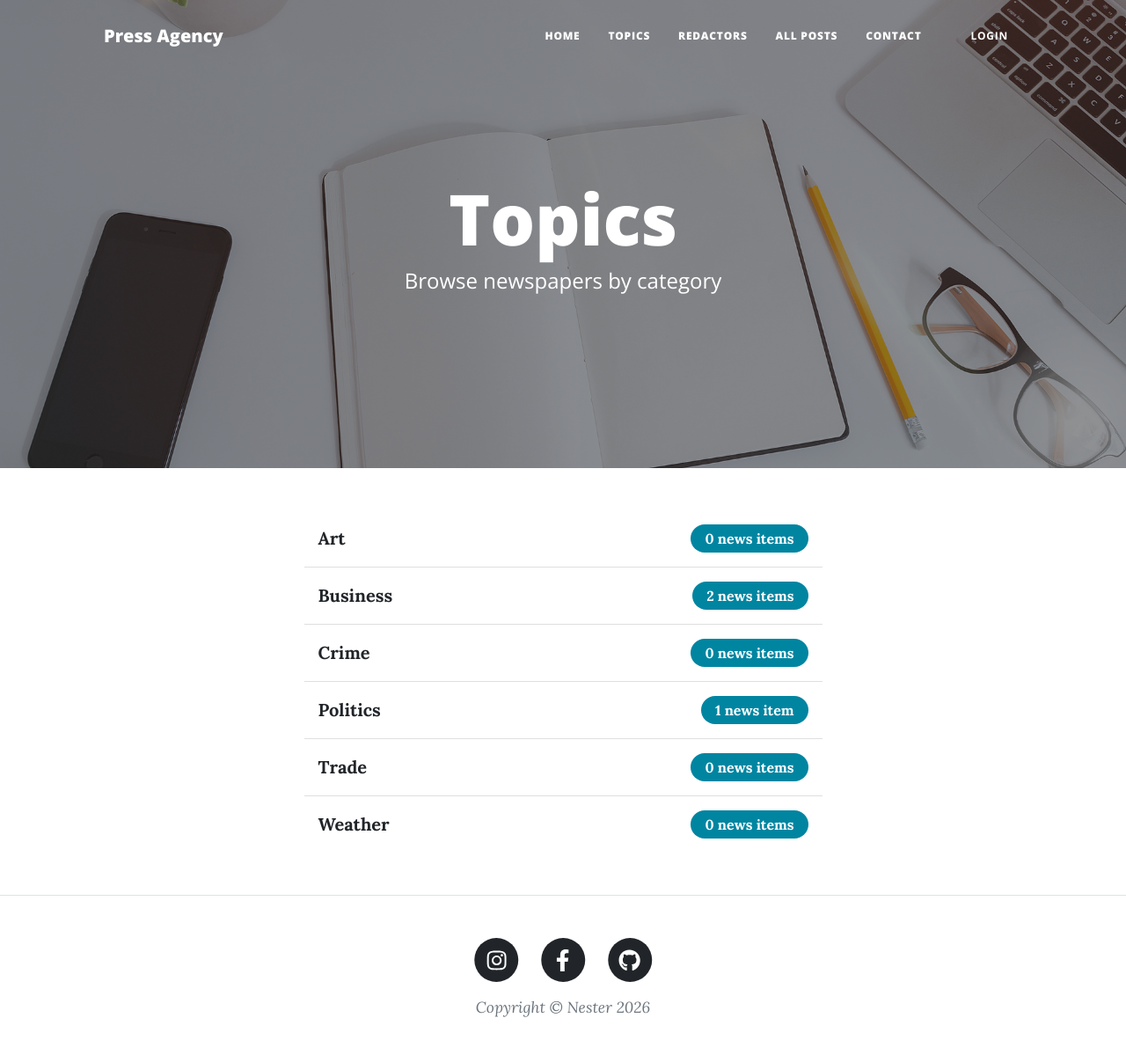
After one commit to nesterka375-bit/press-agency, a Django app: page /catalog/newspapers/ in a window 1280 px wide. The commit adds this page. Shown: the whole page at 88% size. Run offline with Django 5.2, Linux system fonts and the light colour scheme; data comes from the database, SQL or seed files in the repository; some libraries are stand-ins or nearby versions.

Commit message:
add urls, views & templates Topics

```diff
--- a/catalog/urls.py
+++ b/catalog/urls.py
@@ -1,7 +1,8 @@
 from django.urls import path
-from catalog.views import index
+from catalog.views import index, TopicListView
 
 app_name = "catalog"
 urlpatterns = [
     path("", index, name="index"),
+    path("newspapers/", TopicListView.as_view(), name="topic_list"),
 ]
--- a/catalog/views.py
+++ b/catalog/views.py
@@ -1,13 +1,27 @@
+from django.db.models import Count
 from django.http import HttpRequest, HttpResponse
 from django.shortcuts import render
+from django.views import generic
 
-from catalog.models import Newspaper
+from catalog.models import Newspaper, Topic
 
 
 def index(request: HttpRequest) -> HttpResponse:
-	latest_posts = Newspaper.objects.select_related("topic").prefetch_related("publishers")[:5]
+    latest_posts = Newspaper.objects.select_related("topic").prefetch_related(
+        "publishers"
+    )[:5]
 
-	context = {
-		"latest_posts": latest_posts,
-	}
-	return render(request, "catalog/index.html", context=context)
+    context = {
+        "latest_posts": latest_posts,
+    }
+    return render(request, "catalog/index.html", context=context)
+
+class TopicListView(generic.ListView):
+    model = Topic
+    template_name = "catalog/topic_list.html"
+    context_object_name = "topics"
+
+    def get_queryset(self):
+        return Topic.objects.annotate(
+            newspapers_count=Count("newspapers")
+        ).order_by("name")
--- a/templates/base.html
+++ b/templates/base.html
@@ -31,7 +31,7 @@
         <div class="collapse navbar-collapse" id="navbarResponsive">
           <ul class="navbar-nav ms-auto py-4 py-lg-0">
             <li class="nav-item"><a class="nav-link px-lg-3 py-3 py-lg-4" href="{% url "catalog:index" %}">Home</a></li>
-            <li class="nav-item"><a class="nav-link px-lg-3 py-3 py-lg-4" href="#">Topic</a></li>
+            <li class="nav-item"><a class="nav-link px-lg-3 py-3 py-lg-4" href="{% url "catalog:topic_list" %}">Topics</a></li>
             <li class="nav-item"><a class="nav-link px-lg-3 py-3 py-lg-4" href="#">Redactors</a></li>
             <li class="nav-item"><a class="nav-link px-lg-3 py-3 py-lg-4" href="#">All posts</a></li>
             <li class="nav-item"><a class="nav-link px-lg-3 py-3 py-lg-4" href="#">Contact</a></li>
--- /dev/null
+++ b/templates/catalog/topic_list.html
@@ -0,0 +1,41 @@
+{% extends "base.html" %}
+
+{% block title %}
+  <title>Topic - Press Agency</title>
+{% endblock %}
+
+{%  block header %}
+  <header class="masthead" style="background-image: url('../../static/assets/img/home-bg.jpg')">
+    <div class="container position-relative px-4 px-lg-5">
+      <div class="row gx-4 gx-lg-5 justify-content-center">
+        <div class="col-md-10 col-lg-8 col-xl-7">
+          <div class="site-heading">
+            <h1>Topics</h1>
+            <span class="subheading">Browse newspapers by category</span>
+          </div>
+        </div>
+      </div>
+    </div>
+  </header>
+{% endblock %}
+
+{% block maincontent %}
+<div class="container px-4 px-lg-5">
+  <div class="row gx-4 gx-lg-5 justify-content-center">
+    <div class="col-md-10 col-lg-8 col-xl-7">
+      <div class="list-group list-group-flush mb-5">
+        {% for topic in topics %}
+          <div class="list-group-item d-flex justify-content-between align-items-center py-3 bg-transparent">
+            <span class="fs-5 fw-bold text-dark">{{ topic.name }}</span>
+            <span class="badge bg-primary rounded-pill px-3 py-2 fs-6">
+              {{ topic.newspapers_count }} news item{{ topic.newspapers_count|pluralize }}
+            </span>
+          </div>
+        {% empty %}
+          <p class="text-muted text-center my-4">No topics available.</p>
+        {% endfor %}
+      </div>
+    </div>
+  </div>
+</div>
+{% endblock %}
```
Lines whose indentation alone changed are shown as unchanged.
